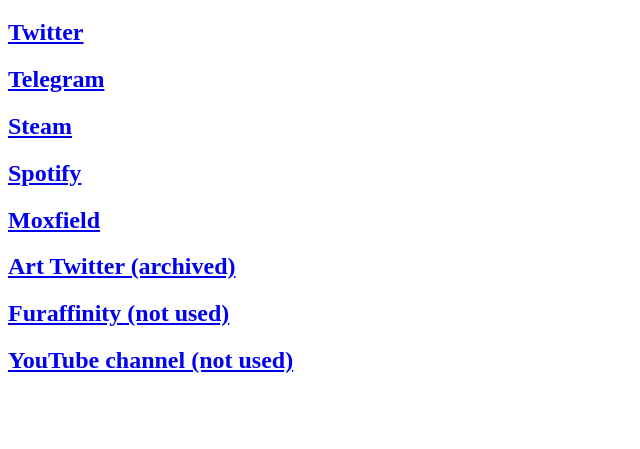
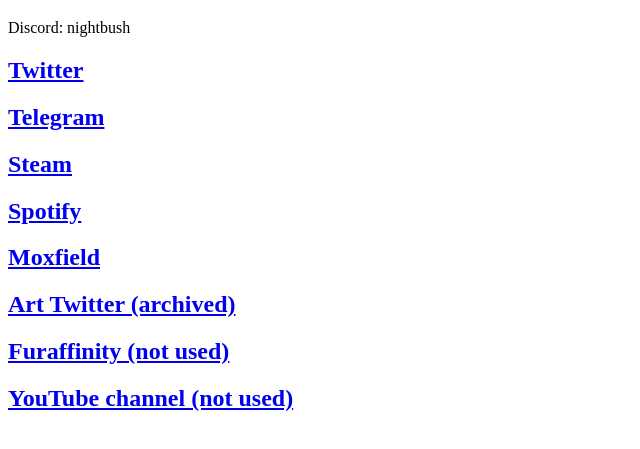
Before and after one commit to NightBush/NightBush, a plain HTML site: page index.html in a window 1280 px wide. Shown: the part 61-510 px from the top of the page, without its empty margins (0-640 px from the left). Drawn offline with Linux system fonts and the light colour scheme.

Commit message:
Update index.html

```diff
--- a/index.html
+++ b/index.html
@@ -2,6 +2,7 @@
 <html>
 <body>
 <h1>Links & Socials</h1>
+Discord: nightbush
 <p><a href="https://twitter.com/_nightbush?t=t1FvuTvJaZiC3ORSFWgtXw&s=09"><h2>Twitter</h2></a></p>
 <p><a href="https://t.me/NightBush621"><h2>Telegram</h2></a></p>
 <p><a href="https://steamcommunity.com/id/nightbush/"><h2>Steam</h2></a></p>
```
